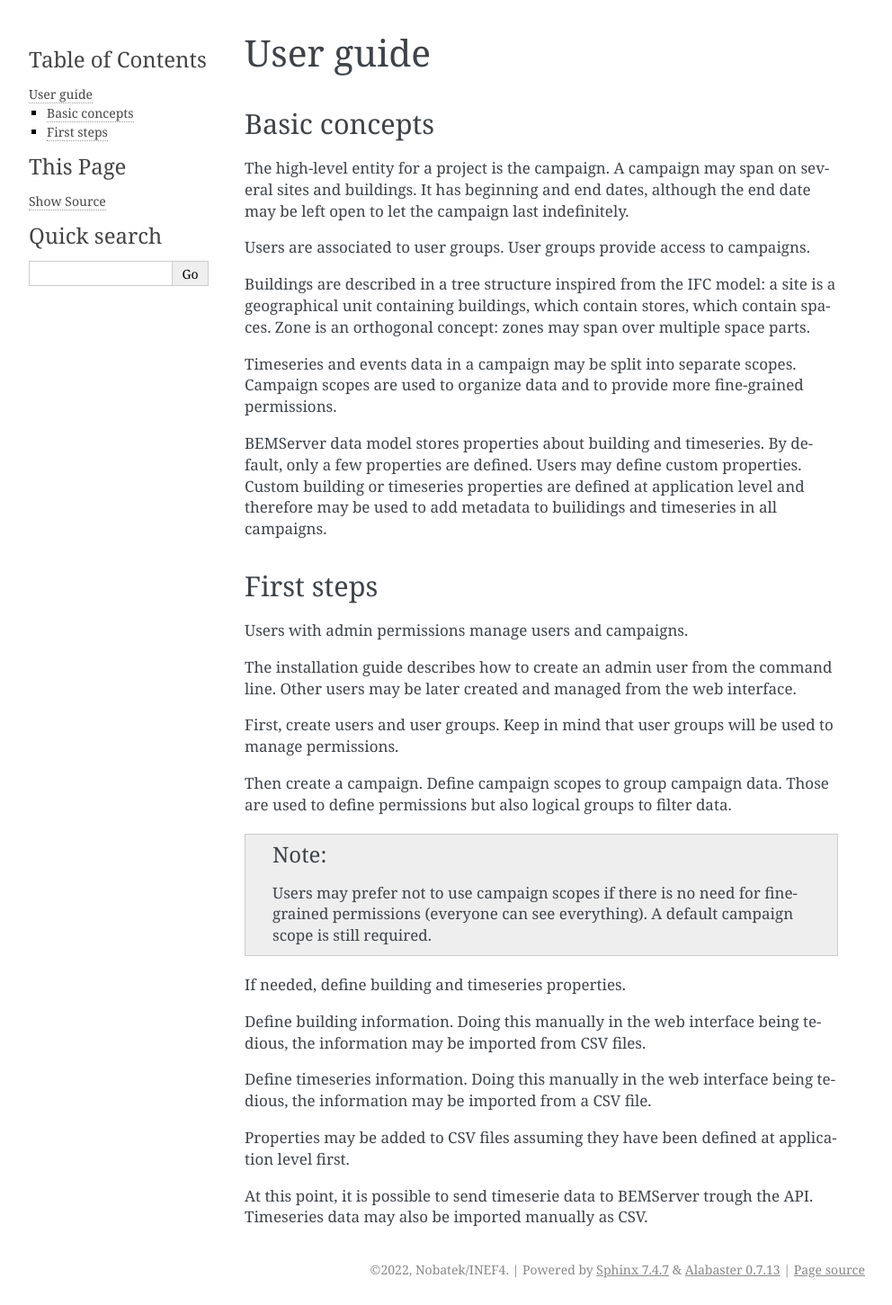
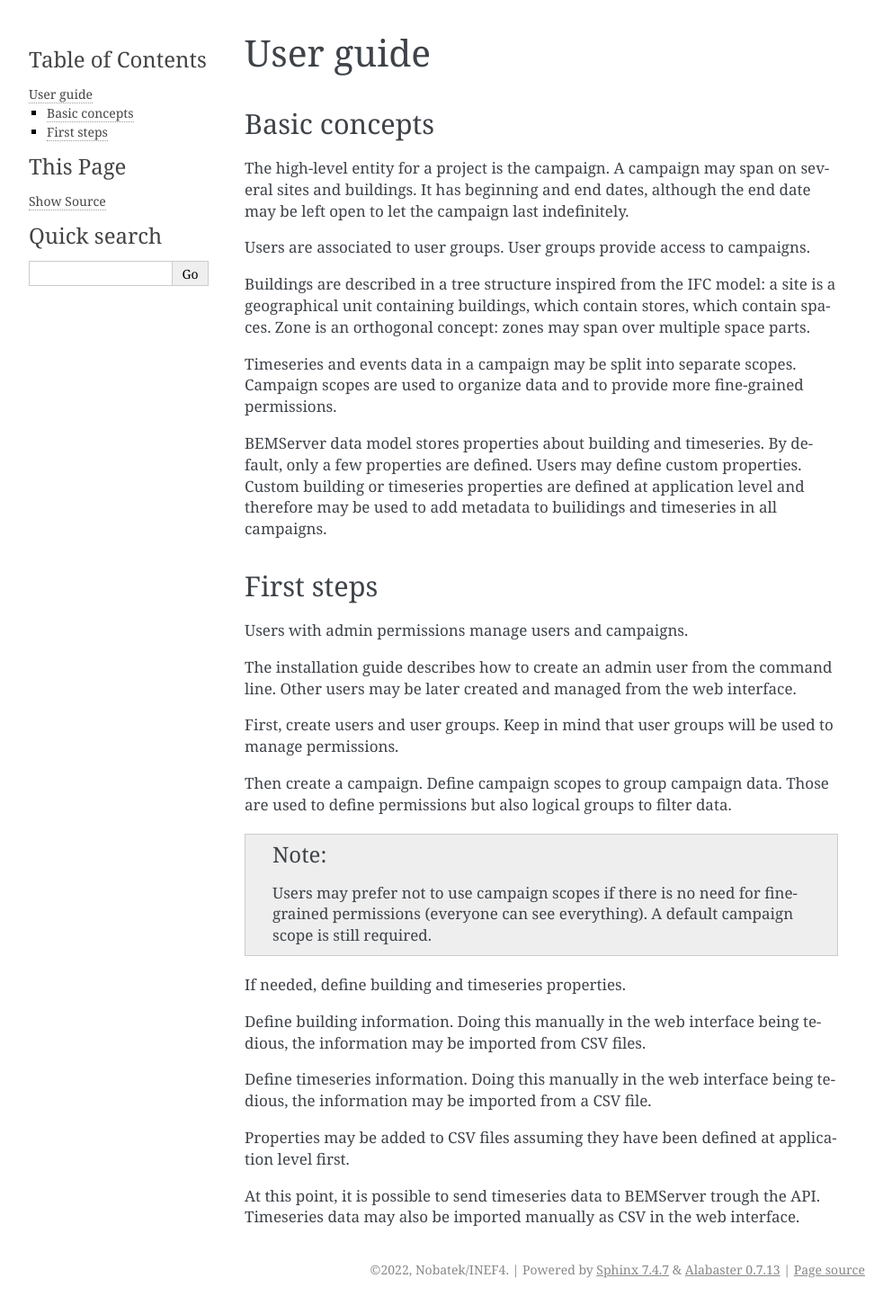
Before and after one commit to BEMServer/bemserver-docs, a Sphinx documentation site: the page built from source/user_guide.rst, in a window 1280 px wide. Shown: the whole page at 90% size, without its empty margins (148-1140 px from the left). Built offline with Sphinx 7.4.7, drawn with Linux system fonts in a browser that asks for light colours.

Commit message:
User guide: minor edit

```diff
--- a/source/user_guide.rst
+++ b/source/user_guide.rst
@@ -59,5 +59,5 @@ tedious, the information may be imported from a CSV file.
 Properties may be added to CSV files assuming they have been defined at
 application level first.
 
-At this point, it is possible to send timeserie data to BEMServer trough the
-API. Timeseries data may also be imported manually as CSV.
+At this point, it is possible to send timeseries data to BEMServer trough the
+API. Timeseries data may also be imported manually as CSV in the web interface.
```
